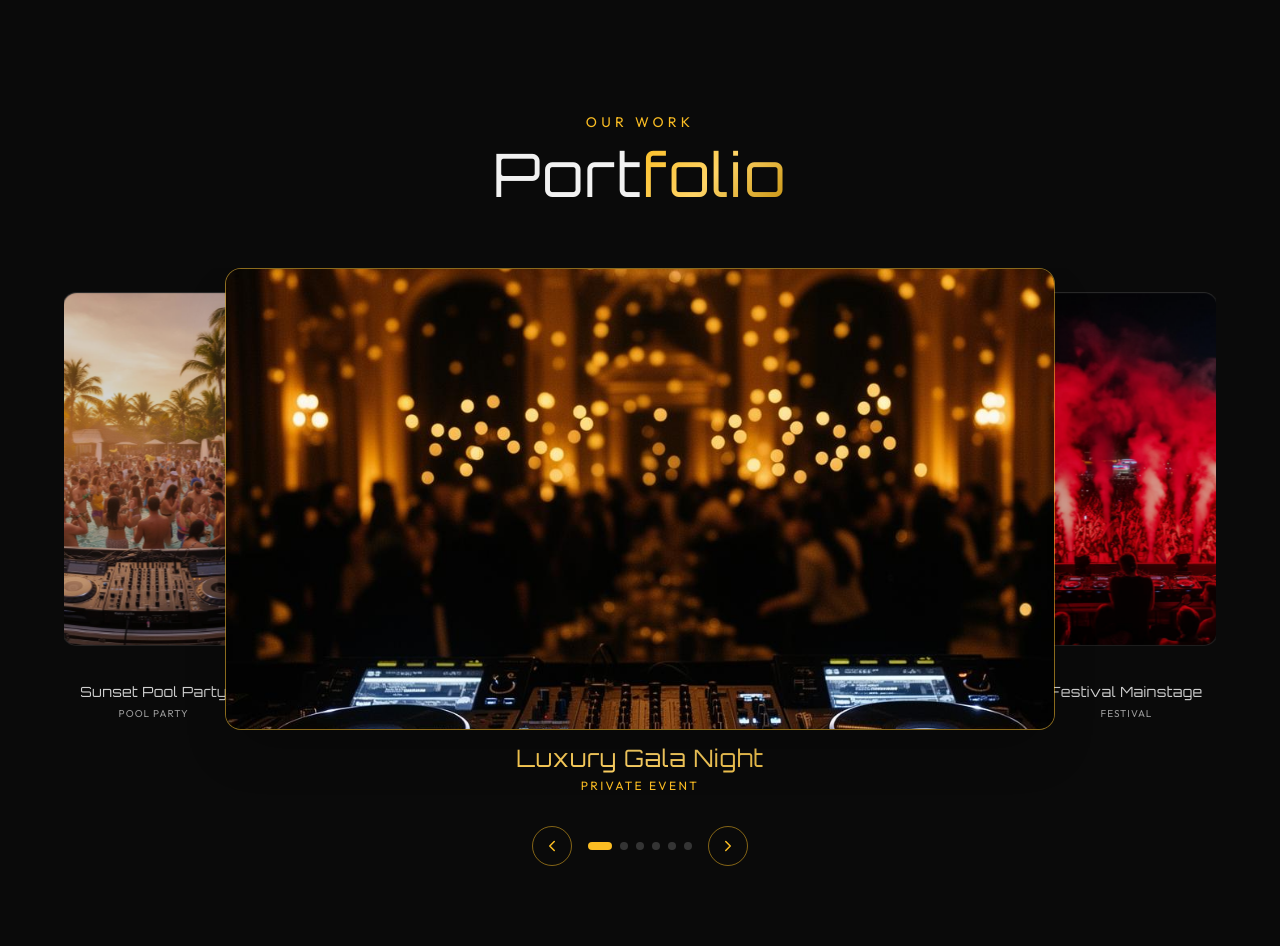
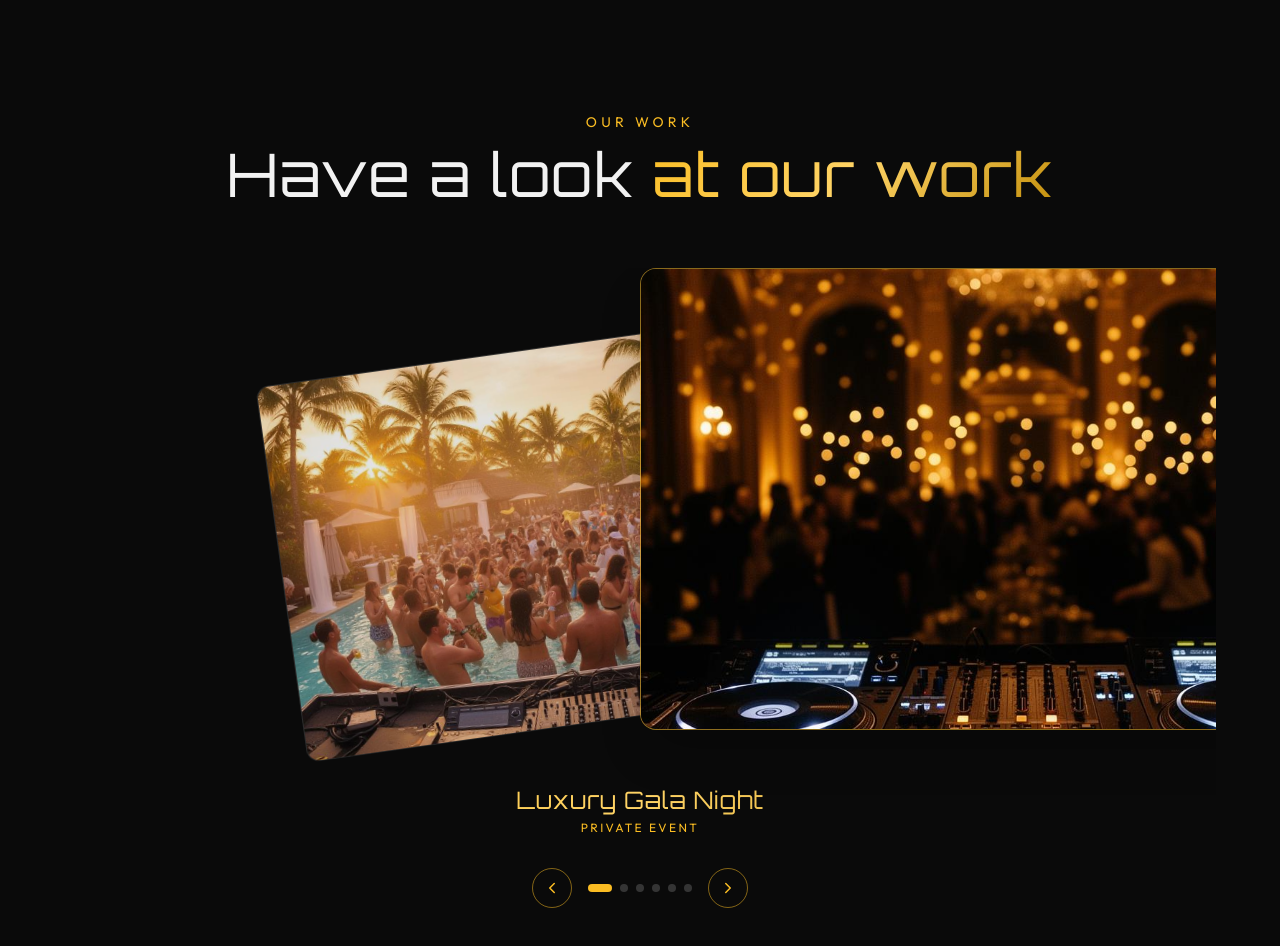
Before and after one commit to iamaloksy/AUDION_PRO, a React (Vite) app: page / in a window 1280 px wide. Shown: the part 1920-2866 px from the top of the page. Built offline with nearby package versions, Linux system fonts and the light colour scheme; the HTML template or start-up script is replaced by a standard one.

Commit message:
add something

```diff
--- a/src/components/PortfolioSection.tsx
+++ b/src/components/PortfolioSection.tsx
@@ -23,21 +23,25 @@ const getWrappedIndex = (index: number, length: number) => {
   return (index + length) % length;
 };
 
+const getRelativeOffset = (index: number, current: number, length: number) => {
+  let offset = index - current;
+  if (offset > length / 2) offset -= length;
+  if (offset < -length / 2) offset += length;
+  return offset;
+};
+
 const PortfolioSection = () => {
   const ref = useRef(null);
   const touchStartXRef = useRef<number | null>(null);
   const wheelLockUntilRef = useRef(0);
   const inView = useInView(ref, { once: true, margin: "-100px" });
   const [current, setCurrent] = useState(0);
-  const [direction, setDirection] = useState(1);
 
   const prev = () => {
-    setDirection(-1);
     setCurrent((c) => (c - 1 + images.length) % images.length);
   };
 
   const next = () => {
-    setDirection(1);
     setCurrent((c) => (c + 1) % images.length);
   };
 
@@ -82,15 +86,6 @@ const PortfolioSection = () => {
     }
   };
 
-  const visibleSlides = [-1, 0, 1].map((offset) => {
-    const idx = getWrappedIndex(current + offset, images.length);
-    return {
-      ...images[idx],
-      idx,
-      offset,
-    };
-  });
-
   return (
     <section id="portfolio" className="section-padding relative">
       <div className="container mx-auto" ref={ref}>
@@ -102,7 +97,7 @@ const PortfolioSection = () => {
         >
           <p className="text-accent uppercase tracking-[0.3em] text-sm mb-3">Our Work</p>
           <h2 className="font-display text-4xl md:text-6xl tracking-wide text-foreground">
-            Port<span className="gold-text">folio</span>
+            Have a look <span className="gold-text">at our work</span>
           </h2>
         </motion.div>
 
@@ -112,56 +107,56 @@ const PortfolioSection = () => {
           onTouchStart={handleTouchStart}
           onTouchEnd={handleTouchEnd}
         >
-          <motion.div
-            key={current}
-            initial={{ x: direction * 64 }}
-            animate={{ x: 0 }}
-            transition={{ duration: 0.35, ease: "easeOut" }}
-            className="flex items-start justify-center"
-          >
-            {visibleSlides.map((slide) => {
-              const isCenter = slide.offset === 0;
-              const sideShiftClass = slide.offset < 0 ? "translate-x-5 md:translate-x-8" : "-translate-x-5 md:-translate-x-8";
+          <div className="relative h-[320px] sm:h-[400px] md:h-[500px]">
+            {images.map((slide, index) => {
+              const offset = getRelativeOffset(index, current, images.length);
+              const abs = Math.abs(offset);
+              const isCenter = offset === 0;
+
+              const x = offset * 58;
+              const y = abs * 34;
+              const rotate = offset * 8;
+              const scale = isCenter ? 1 : abs === 1 ? 0.82 : 0.6;
+              const opacity = abs <= 1 ? 1 : 0;
+              const zIndex = isCenter ? 30 : abs === 1 ? 20 : 0;
 
               return (
-                <a
-                  key={`${slide.title}-${slide.idx}`}
+                <motion.a
+                  key={slide.title}
                   href={instagramUrl}
                   target="_blank"
                   rel="noopener noreferrer"
-                  className={`block shrink-0 transition-all duration-300 ${
-                    isCenter ? "basis-[78%] md:basis-[72%] z-20" : `basis-[16%] md:basis-[18%] z-10 ${sideShiftClass}`
-                  }`}
+                  className="absolute left-1/2 top-0 w-[72%] md:w-[64%] -translate-x-1/2"
+                  animate={{ x: `${x}%`, y, rotate, scale, opacity, zIndex }}
+                  transition={{ type: "spring", stiffness: 165, damping: 22, mass: 0.78 }}
+                  whileHover={isCenter ? { y: -6 } : undefined}
+                  style={{ pointerEvents: abs <= 1 ? "auto" : "none" }}
                 >
-                  <motion.article
-                    whileHover={{ y: -6 }}
-                    transition={{ duration: 0.2 }}
+                  <article
                     className={`relative overflow-hidden rounded-2xl glass-card cursor-pointer transition-all duration-300 ${
-                      isCenter
-                        ? "scale-100 border gold-border shadow-2xl"
-                        : "scale-90 md:scale-[0.88] opacity-85"
+                      isCenter ? "border gold-border shadow-2xl" : "opacity-90"
                     }`}
                   >
                     <img
                       src={slide.src}
                       alt={slide.title}
-                      className={`w-full object-cover ${isCenter ? "h-[280px] sm:h-[360px] md:h-[460px]" : "h-[240px] sm:h-[300px] md:h-[400px]"}`}
+                      className="w-full object-cover h-[280px] sm:h-[360px] md:h-[460px]"
                       loading="lazy"
                     />
-                  </motion.article>
-
-                  <div className="pt-3 text-center">
-                    <p className={`font-display tracking-wide ${isCenter ? "text-lg md:text-2xl gold-text" : "text-xs md:text-sm text-foreground/85"}`}>
-                      {slide.title}
-                    </p>
-                    <p className={`uppercase mt-1 ${isCenter ? "text-[10px] md:text-xs text-accent tracking-[0.2em]" : "text-[9px] md:text-[10px] text-muted-foreground tracking-[0.1em]"}`}>
-                      {slide.category}
-                    </p>
-                  </div>
-                </a>
+                  </article>
+                </motion.a>
               );
             })}
-          </motion.div>
+          </div>
+
+          <div className="pt-4 text-center">
+            <p className="font-display tracking-wide text-lg md:text-2xl gold-text">
+              {images[current].title}
+            </p>
+            <p className="uppercase mt-1 text-[10px] md:text-xs text-accent tracking-[0.2em]">
+              {images[current].category}
+            </p>
+          </div>
 
           <div className="flex justify-center gap-4 mt-8">
             <button
@@ -178,7 +173,6 @@ const PortfolioSection = () => {
                   key={i}
                   onClick={() => {
                     if (i === current) return;
-                    setDirection(i > current ? 1 : -1);
                     setCurrent(i);
                   }}
                   className={`w-2 h-2 rounded-full transition-all duration-300 ${
```
